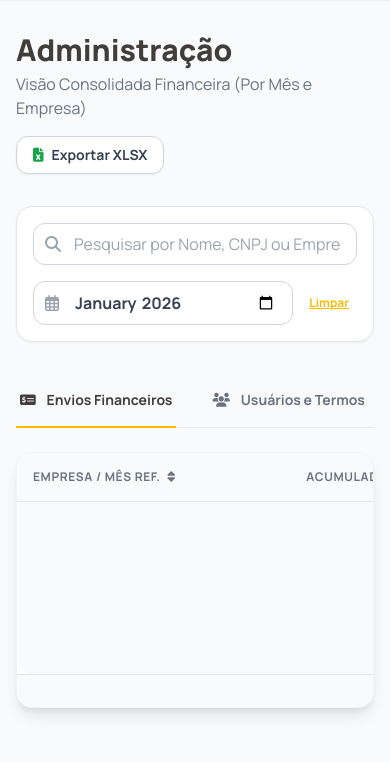
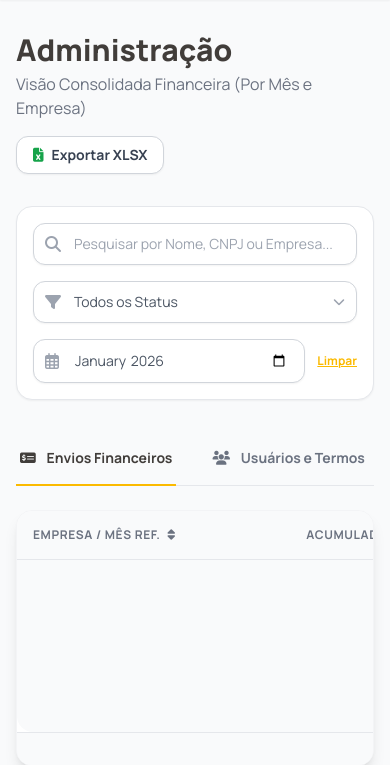
Before and after one commit to Renata5207418/DeclaracaoReinf, a Flask app: page /admin in a window 390 px wide. Shown: the part 81-846 px from the top of the page. Before the commit the page ends 801 px from the top, so only its background shows below. Run offline with Flask 3, Linux system fonts and the light colour scheme; the visitor is signed in with stand-in values (Sample User, id 1); data that the repository does not hold is empty; some libraries are stand-ins or nearby versions.

Commit message:
feat: Filtro de status

```diff
--- a/templates/admin.html
+++ b/templates/admin.html
@@ -27,22 +27,44 @@
         <form id="searchForm" onsubmit="event.preventDefault();" class="flex flex-col md:flex-row gap-4 items-center w-full">
             <input type="hidden" name="tab" value="{{ active_tab }}">
 
+            {% if active_tab == 'envios' %}
+            <div class="relative w-full flex-1">
+                <div class="absolute inset-y-0 left-0 pl-3 flex items-center pointer-events-none">
+                    <i class="fas fa-search text-gray-400"></i>
+                </div>
+                <input type="text" id="searchInput" placeholder="Pesquisar por Nome, CNPJ ou Empresa..." class="w-full pl-10 pr-4 py-2.5 border border-gray-300 rounded-xl focus:ring-2 focus:ring-brand-gold focus:border-transparent outline-none transition-all text-sm text-gray-700 shadow-sm placeholder-gray-400">
+            </div>
+
+            <div class="relative w-full md:w-56">
+                <div class="absolute inset-y-0 left-0 pl-3 flex items-center pointer-events-none">
+                    <i class="fas fa-filter text-gray-400"></i>
+                </div>
+                <select id="statusFilter" class="w-full pl-10 pr-8 py-2.5 border border-gray-300 rounded-xl focus:ring-2 focus:ring-brand-gold focus:border-transparent outline-none transition-all text-sm text-gray-600 appearance-none cursor-pointer bg-white shadow-sm">
+                    <option value="">Todos os Status</option>
+                    <option value="1">Revisão Necessária</option>
+                    <option value="2">Pendente</option>
+                    <option value="3">Validado</option>
+                </select>
+                <div class="pointer-events-none absolute inset-y-0 right-0 flex items-center px-3 text-gray-400">
+                    <i class="fas fa-chevron-down text-xs"></i>
+                </div>
+            </div>
+
+            <div class="relative w-full md:w-64 flex items-center gap-3">
+                <div class="relative w-full">
+                    <div class="absolute inset-y-0 left-0 pl-3 flex items-center pointer-events-none">
+                        <i class="far fa-calendar-alt text-gray-400"></i>
+                    </div>
+                    <input type="month" id="monthFilter" class="w-full pl-10 pr-4 py-2.5 border border-gray-300 rounded-xl focus:ring-2 focus:ring-brand-gold focus:border-transparent outline-none transition-all text-sm text-gray-600 cursor-pointer shadow-sm">
+                </div>
+                <button type="button" onclick="clearFilters()" class="text-xs text-brand-gold hover:text-brand-dark underline font-bold whitespace-nowrap transition-colors">Limpar</button>
+            </div>
+            {% else %}
             <div class="relative w-full md:w-2/3">
                 <div class="absolute inset-y-0 left-0 pl-3 flex items-center pointer-events-none">
                     <i class="fas fa-search text-gray-400"></i>
                 </div>
-                <input type="text" id="searchInput" placeholder="Pesquisar por Nome, CNPJ ou Empresa..." class="w-full pl-10 pr-4 py-2 border border-gray-300 rounded-xl focus:ring-2 focus:ring-brand-gold focus:border-transparent outline-none transition-all">
-            </div>
-
-            {% if active_tab == 'envios' %}
-            <div class="relative w-full md:w-1/3 flex items-center gap-2">
-                <div class="relative w-full">
-                    <div class="absolute inset-y-0 left-0 pl-3 flex items-center pointer-events-none">
-                        <i class="far fa-calendar-alt text-gray-400"></i>
-                    </div>
-                    <input type="month" id="monthFilter" class="w-full pl-10 pr-4 py-2 border border-gray-300 rounded-xl focus:ring-2 focus:ring-brand-gold focus:border-transparent outline-none transition-all text-gray-700 font-bold cursor-pointer">
-                </div>
-                <button type="button" onclick="clearFilters()" class="text-xs text-brand-gold hover:text-brand-dark underline font-bold whitespace-nowrap px-2">Limpar</button>
+                <input type="text" id="searchInput" placeholder="Pesquisar por Nome, CPF ou Email..." class="w-full pl-10 pr-4 py-2.5 border border-gray-300 rounded-xl focus:ring-2 focus:ring-brand-gold focus:border-transparent outline-none transition-all text-sm text-gray-700 shadow-sm placeholder-gray-400">
             </div>
             {% endif %}
         </form>
@@ -264,6 +286,7 @@
     document.addEventListener('DOMContentLoaded', function() {
         const searchInput = document.getElementById('searchInput');
         const monthInput = document.getElementById('monthFilter');
+        const statusInput = document.getElementById('statusFilter');
 
         const rowsPerPage = 15;
         let currentPage = 1;
@@ -281,6 +304,7 @@
         window.filterTable = function() {
             const term = searchInput ? searchInput.value.toLowerCase() : '';
             const month = monthInput ? monthInput.value : '';
+            const status = statusInput ? statusInput.value : '';
 
             filteredRows = [];
 
@@ -288,10 +312,15 @@
                 const text = row.textContent.toLowerCase();
                 const rowMonth = row.dataset.mesRef || '';
 
+                // Puxa o status a partir do atributo data-sort que controla os alertas (1, 2 ou 3)
+                const statusCell = row.querySelector('.status-cell');
+                const rowStatus = statusCell ? (statusCell.getAttribute('data-sort') || '') : '';
+
                 const matchText = term === '' || text.indexOf(term) > -1;
                 const matchMonth = month === '' || rowMonth === month;
+                const matchStatus = status === '' || rowStatus === status;
 
-                if (matchText && matchMonth) {
+                if (matchText && matchMonth && matchStatus) {
                     filteredRows.push(row);
                 } else {
                     row.style.display = "none";
@@ -363,12 +392,14 @@
 
         if(searchInput) searchInput.addEventListener('input', window.filterTable);
         if(monthInput) monthInput.addEventListener('change', window.filterTable);
+        if(statusInput) statusInput.addEventListener('change', window.filterTable);
 
         window.filterTable();
 
         window.clearFilters = function() {
             if(searchInput) searchInput.value = '';
             if(monthInput) monthInput.value = '';
+            if(statusInput) statusInput.value = '';
             window.filterTable();
         };
     });
@@ -450,9 +481,11 @@
             badgeCell.innerHTML = '<span class="inline-flex items-center px-2.5 py-1 rounded-full text-[10px] font-bold bg-green-100 text-green-700 border border-green-200">VALIDADO</span>';
             badgeCell.setAttribute('data-sort', '3');
         }
+
+        // Refaz o filtro sempre que um botão for alterado, para não deixar linhas "perdidas"
+        if(window.filterTable) window.filterTable();
     }
 
-    // NOVA LÓGICA DE ORDENAÇÃO (Array-based, ultra-rápida)
     let currentSortCol = -1;
     let currentSortDir = 'asc';
 
@@ -471,11 +504,9 @@
             let valA, valB;
 
             if (n === 4) {
-                // Coluna 4 (Status) usa o data-sort (1 = Alerta, 2 = Pendente, 3 = Validado)
                 valA = parseInt(a.cells[n].getAttribute('data-sort') || "99");
                 valB = parseInt(b.cells[n].getAttribute('data-sort') || "99");
             } else if (n === 0) {
-                // Coluna 0 (Empresa) usa o texto normal
                 valA = a.cells[n].innerText.trim().toLowerCase();
                 valB = b.cells[n].innerText.trim().toLowerCase();
             }
@@ -485,12 +516,10 @@
             return 0;
         });
 
-        // Recoloca os elementos instantaneamente
         const fragment = document.createDocumentFragment();
         rows.forEach(row => fragment.appendChild(row));
         tbody.appendChild(fragment);
 
-        // Atualiza a variável global e roda a paginação novamente para aplicar
         if(window.filterTable) {
             window.allRows = Array.from(document.querySelectorAll('#tableBody > tr.main-row'));
             window.filterTable();
```
